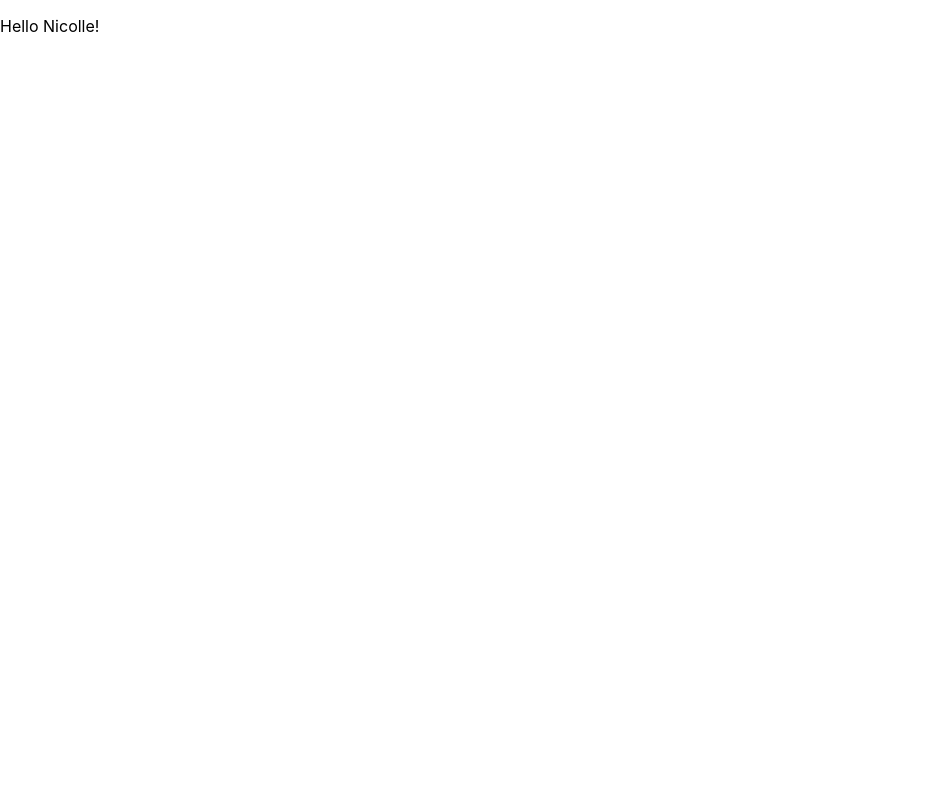
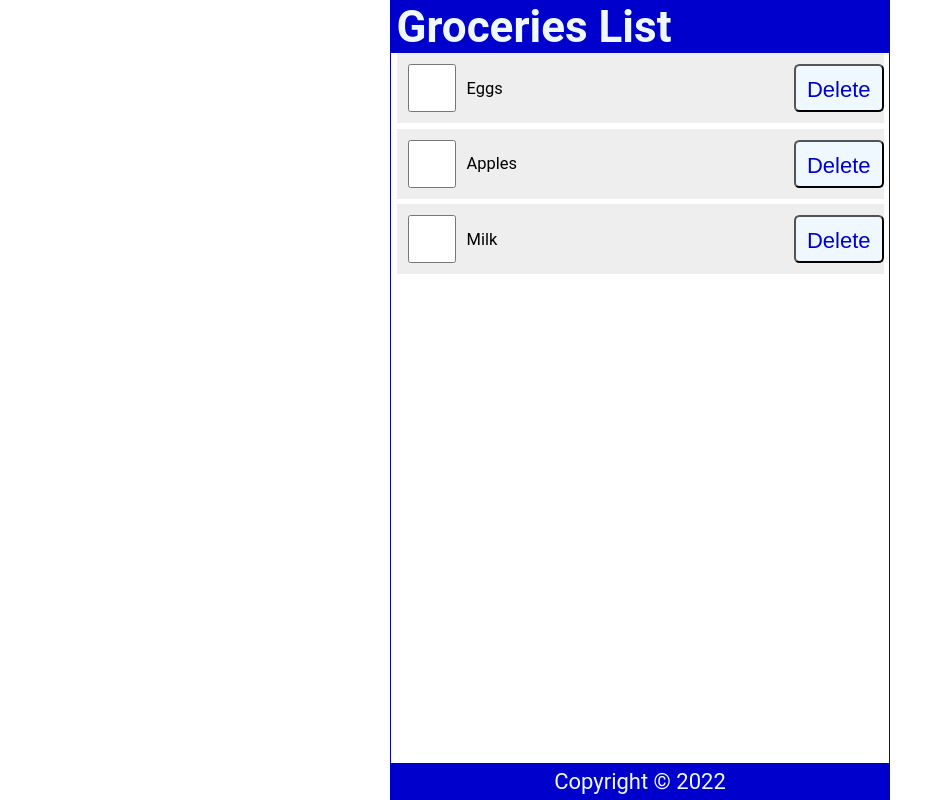
Before and after one commit to delanobmarques/grocery-list, a React (Create React App) app: page / in a window 1280 px wide. Shown: the whole page, without its empty margins (0-952 px from the left). Built offline with nearby package versions, Linux system fonts and the light colour scheme.

Commit message:
basic components structure

```diff
--- a/public/index.html
+++ b/public/index.html
@@ -9,35 +9,11 @@
       name="description"
       content="Web site created using create-react-app"
     />
-    <link rel="apple-touch-icon" href="%PUBLIC_URL%/logo192.png" />
-    <!--
-      manifest.json provides metadata used when your web app is installed on a
-      user's mobile device or desktop. See https://developers.google.com/web/fundamentals/web-app-manifest/
-    -->
-    <link rel="manifest" href="%PUBLIC_URL%/manifest.json" />
-    <!--
-      Notice the use of %PUBLIC_URL% in the tags above.
-      It will be replaced with the URL of the `public` folder during the build.
-      Only files inside the `public` folder can be referenced from the HTML.
 
-      Unlike "/favicon.ico" or "favicon.ico", "%PUBLIC_URL%/favicon.ico" will
-      work correctly both with client-side routing and a non-root public URL.
-      Learn how to configure a non-root public URL by running `npm run build`.
-    -->
     <title>React App</title>
   </head>
   <body>
     <noscript>You need to enable JavaScript to run this app.</noscript>
     <div id="root"></div>
-    <!--
-      This HTML file is a template.
-      If you open it directly in the browser, you will see an empty page.
-
-      You can add webfonts, meta tags, or analytics to this file.
-      The build step will place the bundled scripts into the <body> tag.
-
-      To begin the development, run `npm start` or `yarn start`.
-      To create a production bundle, use `npm run build` or `yarn build`.
-    -->
   </body>
 </html>
--- a/src/App.js
+++ b/src/App.js
@@ -1,18 +1,17 @@
+import Content from "./components/content.component";
+import Footer from "./components/footer.component";
+import Header from "./components/header.component";
+
 function App() {
-  const handleNameChange = () => {
-    const names = ['Bob', ' Kevin' , 'Dave', 'James', 'Anna', 'Mary', 'Nicolle'];
-    const int = Math.floor(Math.random() * 7);
-    return names[int];
-  }
+
   return(
     <div className="App">
-
-      <p>
-        Hello {handleNameChange()}!
-      </p>
-
+      <Header />
+      <Content />
+      <Footer />
     </div>
   );
+
 }
 
 
--- /dev/null
+++ b/src/components/content.component.jsx
@@ -0,0 +1,43 @@
+import { useState } from "react";
+
+const Content = () => {
+
+    const [items, setItems] = useState([
+        {
+            id: 1,
+            checked: false,
+            item: "Eggs",
+        },
+        {
+            id: 2,
+            checked: false,
+            item: "Apples",
+        },
+        {
+            id: 3,
+            checked: false,
+            item: "Milk",
+        },
+    ]);
+
+  return (
+    <main>
+        <ul>
+            {
+                items.map((item) => (
+                    <li className="item" key={item.id}>
+                        <input
+                            type="checkbox"
+                            checked={item.checked}
+                        />
+                        <label>{item.item}</label>
+                        <button>Delete</button>
+                    </li>
+                ))
+            }
+        </ul>
+    </main>
+  )
+}
+
+export default Content;
--- /dev/null
+++ b/src/components/footer.component.jsx
@@ -0,0 +1,10 @@
+const Footer = () => {
+    const today = new Date();
+  return (
+    <footer>
+        <p>Copyright &copy; {today.getFullYear()} </p>
+    </footer>
+  )
+}
+
+export default Footer
--- /dev/null
+++ b/src/components/header.component.jsx
@@ -0,0 +1,9 @@
+const Header = () => {
+  return (
+    <header>
+        <h1>Groceries List</h1>
+    </header>
+  )
+}
+
+export default Header;
--- a/src/index.css
+++ b/src/index.css
@@ -1,13 +1,186 @@
+* {
+  margin: 0;
+  padding: 0;
+  box-sizing: border-box;
+}
+
+html {
+  font-size: 22px;
+}
+
 body {
-  margin: 0;
-  font-family: -apple-system, BlinkMacSystemFont, 'Segoe UI', 'Roboto', 'Oxygen',
+  min-height: 100vh;
+  font-family: 'Roboto', 'Oxygen',
     'Ubuntu', 'Cantarell', 'Fira Sans', 'Droid Sans', 'Helvetica Neue',
     sans-serif;
   -webkit-font-smoothing: antialiased;
   -moz-osx-font-smoothing: grayscale;
 }
 
-code {
-  font-family: source-code-pro, Menlo, Monaco, Consolas, 'Courier New',
-    monospace;
+
+.App {
+  display: flex;
+  flex-direction: column;
+  justify-content: center;
+  align-items: center;
+  height: 100vh;
+  width: 100%;
+  max-width: 500px;
+  border: 1px solid mediumblue;
+  margin: auto;
 }
+
+header {
+  width: 100%;
+  padding: 0 0.25em;
+  background-color: mediumblue;
+  color: aliceblue;
+  display: flex;
+  justify-content: space-between;
+  align-items: center;
+}
+
+main {
+  width: 100%;
+  display: flex;
+  flex-direction: column;
+  flex-grow: 1;
+  justify-content: flex-start;
+  align-items: center;
+  overflow-y: auto;
+}
+
+footer {
+  width: 100%;
+  padding: 0.25em;
+  background-color: mediumblue;
+  color: aliceblue;
+  display: grid;
+  place-content: center;
+}
+
+ul {
+  width: 100%;
+  list-style: none;
+  padding: 0 0.25rem 0.25rem;
+}
+
+ul li::before {
+  content: "\200B";
+}
+
+.item {
+  display: flex;
+  justify-content: flex-start;
+  align-items: center;
+  padding: 0.5rem 0 0.5rem 0.5rem;
+  margin: 0.25rem 0;
+  background-color: #eee;
+}
+
+.item:first-child {
+  margin: 0;
+}
+
+.item input[type="checkbox"] {
+  text-align: center;
+  width: 2.5rem;
+  width: 48px;
+  min-width: 48px;
+  height: 2.5rem;
+  height: 48px;
+  min-height: 48px;
+  cursor: pointer;
+  margin-right: 0.5rem;
+}
+
+.item input[type="checkbox"]:focus + label {
+  text-decoration: underline;
+}
+
+.item > label {
+  font-size: 0.75rem;
+  flex-grow: 1;
+}
+
+.item svg {
+  width: 48px;
+  min-width: 48px;
+  height: 36px;
+  font-size: 1rem;
+  color: steelblue;
+  cursor: pointer;
+}
+
+.item svg:focus,
+.item svg:hover {
+  color: red;
+  outline: none;
+}
+
+.addForm {
+  width: 100%;
+  display: flex;
+  justify-content: flex-start;
+  margin: 0.5rem 0 0;
+  padding: 0 0.5rem 0.25rem;
+  border-bottom: 1px solid #eee;
+}
+
+.addForm label {
+  position: absolute;
+  left: -99999px;
+}
+
+.addForm input[type='text'] {
+  flex-grow: 1;
+  max-width: calc(100% - 50px);
+  min-height: 48px;
+  font-size: 1rem;
+  padding: 0.25rem;
+  border-radius: 0.25rem;
+  margin-right: 0.25rem;
+  outline: none;
+}
+
+button {
+  height: 48px;
+  min-width: 48px;
+  border-radius: 0.25rem;
+  padding: 0.5rem;
+  font-size: 1rem;
+  background-color: aliceblue;
+  color: mediumblue;
+  cursor: pointer;
+}
+
+button:focus,
+button:hover {
+  color: white;
+  background-color: limegreen;
+  outline: none;
+}
+
+.searchForm {
+  width: 100%;
+  display: flex;
+  justify-content: flex-start;
+  margin: 0.25rem 0 0;
+  padding: 0 0.5rem 0.25rem;
+  border-bottom: 1px solid #eee;
+}
+
+.searchForm label {
+  position: absolute;
+  left: -99999px;
+}
+
+.searchForm input[type='text'] {
+  flex-grow: 1;
+  max-width: 100%;
+  min-height: 48px;
+  font-size: 1rem;
+  padding: 0.25rem;
+  border-radius: 0.25rem;
+  outline: none;
+}
```
Also changed, not shown: src/components/content-test.component.jsx (added, +39 -0 lines).
